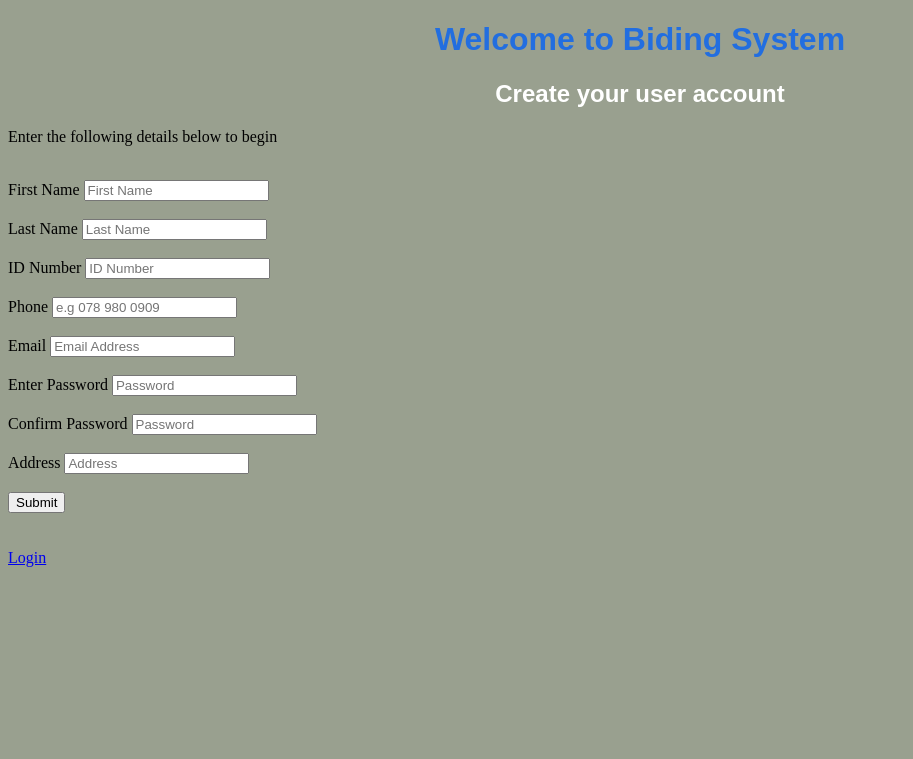
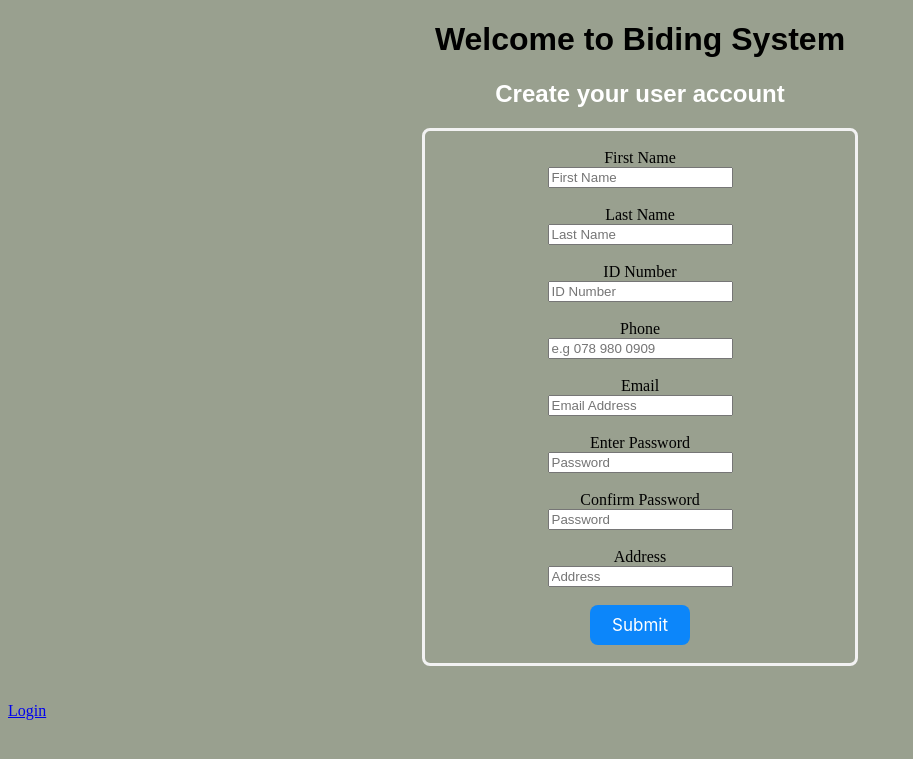
Before and after one commit to shikomatlala/BiddingSystem, a PHP site: page /create/index.php in a window 1280 px wide. Shown: the top 759 px of the page, without its empty margins (0-913 px from the left). Run offline with PHP 8.4, Linux system fonts and the light colour scheme.

Commit message:
Changed a few styles

```diff
--- a/config/component/login.php
+++ b/config/component/login.php
@@ -6,10 +6,10 @@
         $login = "
         <form class=\"\" action=\"$action\" method=\"post\">
             <label for=\"email\">Email</label><br>
-            <input class=\"\" type=\"email\" id=\"username\" name=\"username\" required><br><br>
+            <input class=\"inputStyle\" type=\"email\" id=\"username\" name=\"username\" required><br><br>
             <label for=\"password\">Password</label><br>
-            <input class=\"\" type=\"password\" id=\"password\" name=\"password\" title=\"Eight or more characters\" required><br><br>
-            <input class=\"\" type=\"submit\" value=\"Submit\" name=\"$submitname\"><br><br>
+            <input class=\"inputStyle\" type=\"password\" id=\"password\" name=\"password\" title=\"Eight or more characters\" required><br><br>
+            <input class=\"submitButton\" type=\"submit\" value=\"Submit\" name=\"$submitname\"><br><br>
         </form>";
         return $login;
     }
@@ -17,35 +17,41 @@
     function createuser($action, $submitname)
     {
         $createuser = "
+
+        <div class=\"card\">
+        <br>
         <form action=\"$action\" method=\"POST\">
-            <label name=\"lblFName\"id=\"lblFname\"class=\"\"for=\"fName\">First Name</label>
-            <input type=\"text\"id=\"fName\"name=\"fName\"class=\"\"placeholder=\"First Name\"quired>
+
+            <label name=\"lblFName\"id=\"lblFname\"class=\"\"for=\"fName\">First Name</label><br>
+            <input type=\"text\"id=\"fName\"name=\"fName\"class=\"inputStyle\"placeholder=\"First Name\"quired>
             <br>   <br>
-            <label name=\"lblLName\"id=\"lblLName\"class=\"\"for=\"lName\">Last Name</label>
-            <input type=\"text\"id=\"lName\"name=\"lName\"class=\"\"placeholder=\"Last Name\"required >
+            <label name=\"lblLName\"id=\"lblLName\"class=\"\"for=\"lName\">Last Name</label><br>
+            <input type=\"text\"id=\"lName\"name=\"lName\"class=\"inputStyle\"placeholder=\"Last Name\"required >
             <br>   <br>
-            <label name=\"lblIdNumber\"id=\"lblIdNumber\"class=\"\"for=\"idNumber\">ID Number</label>
-            <input type=\"text\"id=\"idNumber\"name=\"idNumber\"class=\"\"placeholder=\"ID Number\"required >
+            <label name=\"lblIdNumber\"id=\"lblIdNumber\"class=\"\"for=\"idNumber\">ID Number</label><br>
+            <input type=\"text\"id=\"idNumber\"name=\"idNumber\"class=\"inputStyle\"placeholder=\"ID Number\"required >
             <br>   <br>
-            <label name=\"lblPhone\"id=\"lblPhone\"class=\"\"for=\"phone\">Phone</label>
-            <input type=\"tel\"id=\"phone\"name=\"phone\"class=\"\"placeholder=\"e.g 078 980 0909\" pattern=\"[0]{1}[1-9]{2}[0-9]{3}[0-9]{4}\" required >
+            <label name=\"lblPhone\"id=\"lblPhone\"class=\"\"for=\"phone\">Phone</label><br>
+            <input type=\"tel\"id=\"phone\"name=\"phone\"class=\"inputStyle\"placeholder=\"e.g 078 980 0909\" pattern=\"[0]{1}[1-9]{2}[0-9]{3}[0-9]{4}\" required >
             <br>   <br>
-            <label name=\"lblEmail\"id=\"lblEmail\"class=\"\"for=\"email\">Email</label>
-            <input type=\"email\"id=\"email\"name=\"email\"class=\"\"placeholder=\"Email Address\"  required >
+            <label name=\"lblEmail\"id=\"lblEmail\"class=\"\"for=\"email\">Email</label><br>
+            <input type=\"email\"id=\"email\"name=\"email\"class=\"inputStyle\"placeholder=\"Email Address\"  required >
             <br>   <br>
-            <label name=\"lblPassword1\"id=\"lblPassword1\"class=\"\"for=\"password1\">Enter Password</label>
-            <input type=\"password\"id=\"password\"name=\"password\"class=\"\"placeholder=\"Password\"  title=\"Eight or more characters\" required >
+            <label name=\"lblPassword1\"id=\"lblPassword1\"class=\"\"for=\"password1\">Enter Password</label><br>
+            <input type=\"password\"id=\"password\"name=\"password\"class=\"inputStyle\"placeholder=\"Password\"  title=\"Eight or more characters\" required >
             <br>   <br>
 
-            <label name=\"lblPassword2\"id=\"lblPassword2\"class=\"\"for=\"password2\">Confirm Password</label>
-            <input type=\"password\"id=\"password2\"name=\"password2\"class=\"\"placeholder=\"Password\" title=\"Eight or more characters\" required >
+            <label name=\"lblPassword2\"id=\"lblPassword2\"class=\"\"for=\"password2\">Confirm Password</label><br>
+            <input type=\"password\"id=\"password2\"name=\"password2\"class=\"inputStyle\"placeholder=\"Password\" title=\"Eight or more characters\" required >
             <br>   <br>
-            <label name=\"lblAddress\"id=\"lblAddress\"class=\"\"for=\"address\">Address</label>
+            <label name=\"lblAddress\"id=\"lblAddress\"class=\"\"for=\"address\">Address</label><br>
 
-            <input type=\"text\"id=\"address\"name=\"cAddress\"class=\"\"placeholder=\"Address\"required >
+            <input type=\"text\"id=\"address\"name=\"cAddress\"class=\"inputStyle\"placeholder=\"Address\"required >
             <br>   <br>
-            <input type=\"submit\"name=\"$submitname\"value=\"Submit\">
-        </form>";
+            <input class=\"submitButton\" type=\"submit\"name=\"$submitname\"value=\"Submit\">
+        </form>
+        <br>
+        </div>";
         return $createuser;
     }
 
@@ -61,35 +67,39 @@
         $password = $_SESSION['password'];
         $address = $_SESSION['cAddress'];
         $udpateuser = "
+        <div class=\"card\">
+        <br>
         <form action=\"$action\" method=\"POST\">
-            <label name=\"lblFName\"id=\"lblFname\"class=\"\"for=\"fName\">First Name</label>
-            <input type=\"text\"id=\"fName\"name=\"fName\"class=\"\"placeholder=\"First Name\" value=\"$fName\" required>
+            <label name=\"lblFName\"id=\"lblFname\"class=\"\"for=\"fName\">First Name</label><br>
+            <input type=\"text\"id=\"fName\"name=\"fName\"class=\"inputStyle\"placeholder=\"First Name\" value=\"$fName\" required>
             <br>   <br>
-            <label name=\"lblLName\"id=\"lblLName\"class=\"\"for=\"lName\">Last Name</label>
-            <input type=\"text\"id=\"lName\"name=\"lName\"class=\"\"placeholder=\"Last Name\"value=\"$lName\" required >
+            <label name=\"lblLName\"id=\"lblLName\"class=\"\"for=\"lName\">Last Name</label><br>
+            <input type=\"text\"id=\"lName\"name=\"lName\"class=\"inputStyle\"placeholder=\"Last Name\"value=\"$lName\" required >
             <br>   <br>
-            <label name=\"lblIdNumber\"id=\"lblIdNumber\"class=\"\"for=\"idNumber\">ID Number</label>
-            <input type=\"text\"id=\"idNumber\"name=\"idNumber\"class=\"\"placeholder=\"ID Number\"value=\"$idNumber\" required >
+            <label name=\"lblIdNumber\"id=\"lblIdNumber\"class=\"\"for=\"idNumber\">ID Number</label><br>
+            <input type=\"text\"id=\"idNumber\"name=\"idNumber\"class=\"inputStyle\"placeholder=\"ID Number\"value=\"$idNumber\" required readonly>
             <br>   <br>
-            <label name=\"lblPhone\"id=\"lblPhone\"class=\"\"for=\"phone\">Phone</label>
-            <input type=\"tel\"id=\"phone\"name=\"phone\"class=\"\"placeholder=\"e.g 078 980 0909\"value=\"$phone\" pattern=\"[0]{1}[1-9]{2}[0-9]{3}[0-9]{4}\" required >
+            <label name=\"lblPhone\"id=\"lblPhone\"class=\"\"for=\"phone\">Phone</label><br>
+            <input type=\"tel\"id=\"phone\"name=\"phone\"class=\"inputStyle\"placeholder=\"e.g 078 980 0909\"value=\"$phone\" pattern=\"[0]{1}[1-9]{2}[0-9]{3}[0-9]{4}\" required >
             <br>   <br>
-            <label name=\"lblEmail\"id=\"lblEmail\"class=\"\"for=\"email\">Email</label>
-            <input type=\"email\"id=\"email\"name=\"email\"class=\"\"placeholder=\"Email Address\"value=\"$email\"  required >
+            <label name=\"lblEmail\"id=\"lblEmail\"class=\"\"for=\"email\">Email</label><br>
+            <input type=\"email\"id=\"email\"name=\"email\"class=\"inputStyle\"placeholder=\"Email Address\"value=\"$email\"  required >
             <br>   <br>
-            <label name=\"lblPassword1\"id=\"lblPassword1\"class=\"\"for=\"password1\">Enter Password</label>
-            <input type=\"password\"id=\"password\"name=\"password\"class=\"\"placeholder=\"Password\"value=\"$password\"  title=\"Eight or more characters\" required >
+            <label name=\"lblPassword1\"id=\"lblPassword1\"class=\"\"for=\"password1\">Enter Password</label><br>
+            <input type=\"password\"id=\"password\"name=\"password\"class=\"inputStyle\"placeholder=\"Password\"value=\"$password\"  title=\"Eight or more characters\" required >
             <br>   <br>
 
-            <label name=\"lblPassword2\"id=\"lblPassword2\"class=\"\"for=\"password2\">Confirm Password</label>
-            <input type=\"password\"id=\"password2\"name=\"password2\"class=\"\"placeholder=\"Password\"value=\"$password\" title=\"Eight or more characters\" required >
+            <label name=\"lblPassword2\"id=\"lblPassword2\"class=\"\"for=\"password2\">Confirm Password</label><br>
+            <input type=\"password\"id=\"password2\"name=\"password2\"class=\"inputStyle\"placeholder=\"Password\"value=\"$password\" title=\"Eight or more characters\" required >
             <br>   <br>
-            <label name=\"lblAddress\"id=\"lblAddress\"class=\"\"for=\"address\">Address</label>
+            <label name=\"lblAddress\"id=\"lblAddress\"class=\"\"for=\"address\">Address</label><br>
 
-            <input type=\"text\"id=\"address\"name=\"cAddress\"class=\"\"placeholder=\"Address\"value=\"$address\" required >
+            <input type=\"text\"id=\"address\"name=\"cAddress\"class=\"inputStyle\"placeholder=\"Address\"value=\"$address\" required >
             <br>   <br>
             <input class=\"submitButton\" type=\"submit\"name=\"$submitname\"value=\"Submit\">
-        </form>";
+        </form>
+        <br>
+        </div>";
         return $udpateuser;
 
 
--- a/create/index.php
+++ b/create/index.php
@@ -2,8 +2,7 @@
     include_once "../config/connect.php";
     include_once "../config/component/login.php";
     echo "<h1>Welcome to Biding System</h1>
-    <h2>Create your user account</h2>
-    <p>Enter the following details below to begin</p><br>";
+    <h2>Create your user account</h2>";
     echo createuser("insert.php", "createUser");
     echo "<br><br><a href=\"../\">Login</a>";
 ?>
--- a/style/index.css
+++ b/style/index.css
@@ -1,10 +1,14 @@
 .submitButton{
     background-color: rgb(12,134,250,1);
-    font-family: apple-system;
+    font-family:-apple-system, BlinkMacSystemFont, 'Segoe UI', Roboto, Oxygen, Ubuntu, Cantarell, 'Open Sans', 'Helvetica Neue', sans-serif;
+    font-size: 17px;
     color: white;
     border: none;
-    border-radius: 2px;
+    border-radius: 8px;
     cursor: pointer;
+    width: 100px;
+    height: 40px;
+
 }
 
 .deleteButton{
@@ -69,7 +73,27 @@ li a {
     font-family: -apple-system, BlinkMacSystemFont, 'Segoe UI', Roboto, Oxygen, Ubuntu, Cantarell, 'Open Sans', 'Helvetica Neue', sans-serif;
 }
 
+/* .inputStyle
+{
+    background:transparent;
+    border: none;
+    outline:none;
+    padding-top:14px;
 
+} */
+
+
+
+.card
+{
+    text-align: center;
+    margin-left: auto;
+    margin-right: auto;
+    border-style: solid;
+    border-color: #f2f2f2;
+    border-radius: 8px;
+    width: 430px;
+}
 h1{
     text-align: center;
     font-family: Arial, Helvetica, sans-serif;
@@ -119,5 +143,5 @@ h1
 {
     text-align: center;
     font-family: Arial, Helvetica, sans-serif;
-    color: rgb(34, 110, 224);
+    color: rgb(0, 0, 0);
 }
--- a/user/manage-account/component/indexnavbar.php
+++ b/user/manage-account/component/indexnavbar.php
@@ -1,5 +1,5 @@
 <ul>
-    <li><a href="index.php">My Account</a><br></li>
+    <!-- <li><a href="index.php">Back</a><br></li> -->
     <li><a href="delete">Delete Account</a><br></li>
     <li><a href="update">Update Account</a><br></li>
 </ul>
--- a/user/manage-account/component/navbar.php
+++ b/user/manage-account/component/navbar.php
@@ -1,5 +1,5 @@
 <ul>
-    <li><a href="../index.php">My Account</a><br></li>
+    <li><a href="../index.php">Back</a><br></li>
     <li><a href="../delete">Delete Account</a><br></li>
     <li><a href="../update">Update Account</a><br></li>
 </ul>
--- a/user/manage-account/index.php
+++ b/user/manage-account/index.php
@@ -3,6 +3,6 @@
     include_once "../component/navbar.php";
     //Make sure that you do not go to the same page twice!
     //Get the url and if the -- I think we can make use of javascript
-    echo "<h1>Your Account Details</h1>";
+    //echo "<h1>Your Account Details</h1>";
     include_once "component/indexnavbar.php";
 ?>
```
Also changed, not shown: user/my-auctions/create/component/createAuction.js (+42 -3 lines).
